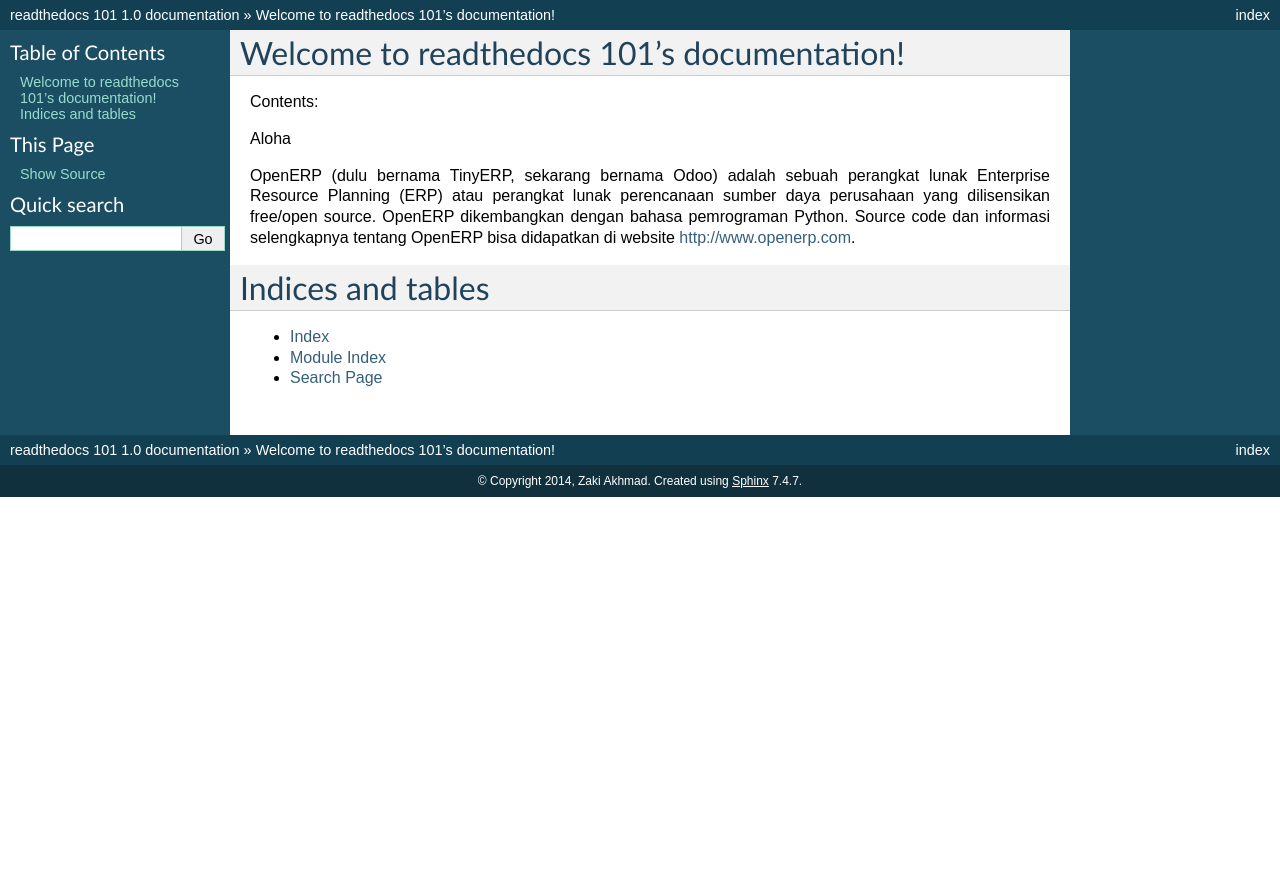
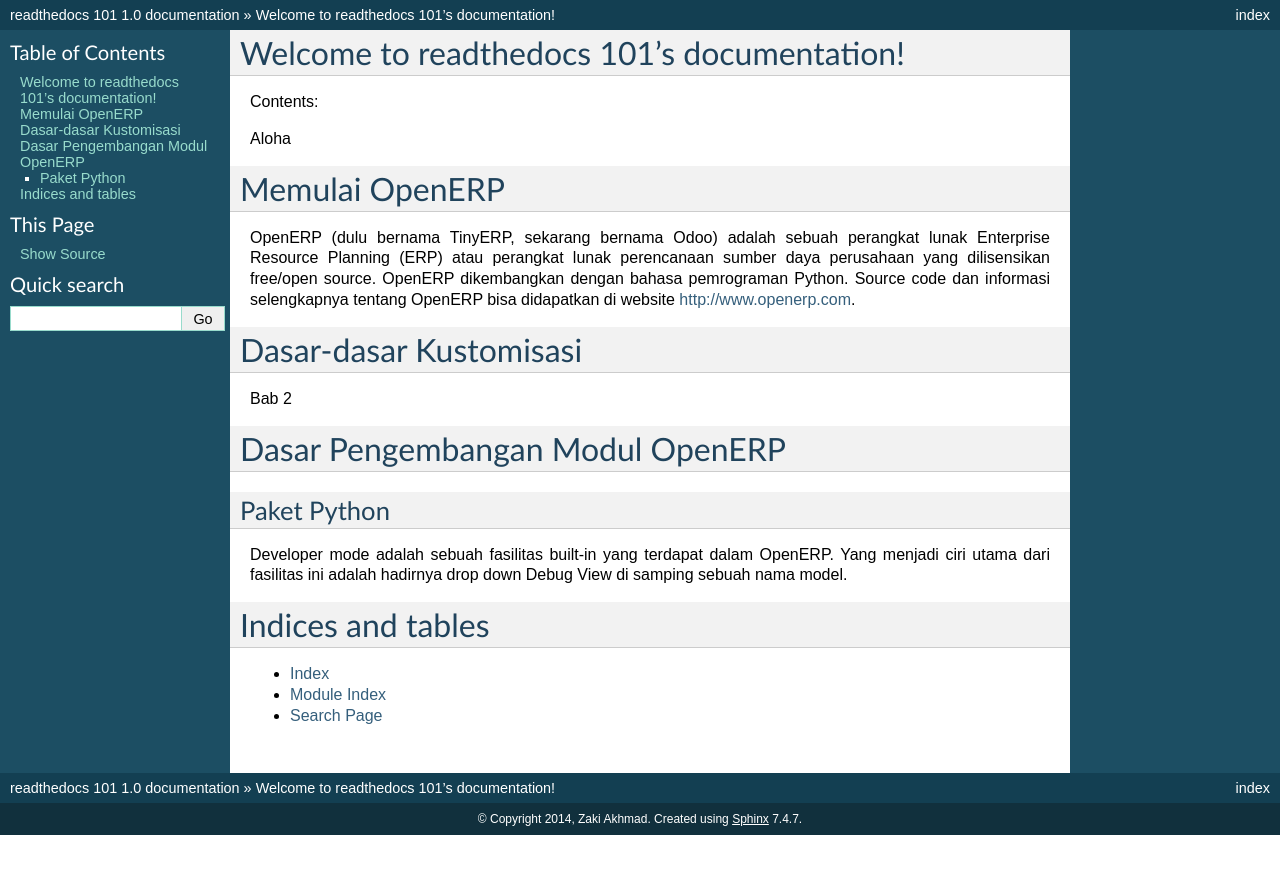
Before and after one commit to za/readthedocs, a Sphinx documentation site: the page built from docs/source/index.rst, in a window 1280 px wide. Shown: the top 874 px of the page. Built offline with Sphinx 7.4.7, drawn with Linux system fonts in a browser that asks for light colours.

Commit message:
try to add another chapter

```diff
--- /dev/null
+++ b/docs/source/bab02.rst
@@ -0,0 +1 @@
+Bab 2
--- /dev/null
+++ b/docs/source/bab03.rst
@@ -0,0 +1,9 @@
+Dasar Pengembangan Modul OpenERP
+================================
+
+Paket Python
+------------
+
+Developer mode adalah sebuah fasilitas built-in yang terdapat dalam OpenERP.
+Yang menjadi ciri utama dari fasilitas ini adalah hadirnya drop down Debug View
+di samping sebuah nama model.
--- a/docs/source/index.rst
+++ b/docs/source/index.rst
@@ -13,7 +13,18 @@
 
 Aloha
 
+Memulai OpenERP
+===============
+
 .. include:: bab01.rst
+
+
+Dasar-dasar Kustomisasi
+=======================
+
+.. include:: bab02.rst
+
+.. include:: bab03.rst
 
 Indices and tables
 ==================
```
